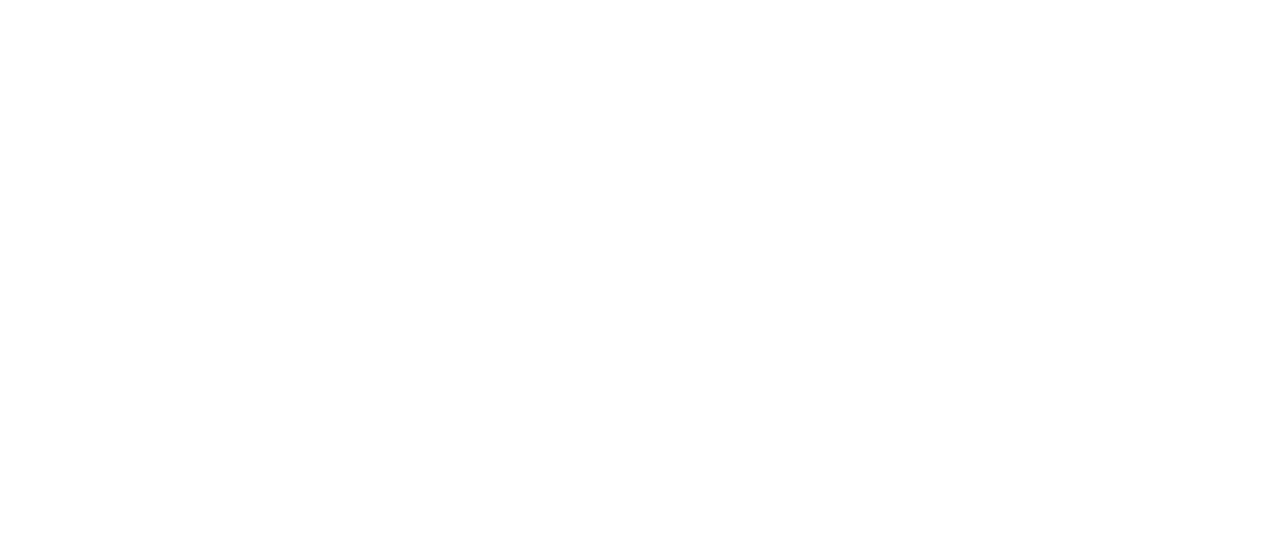
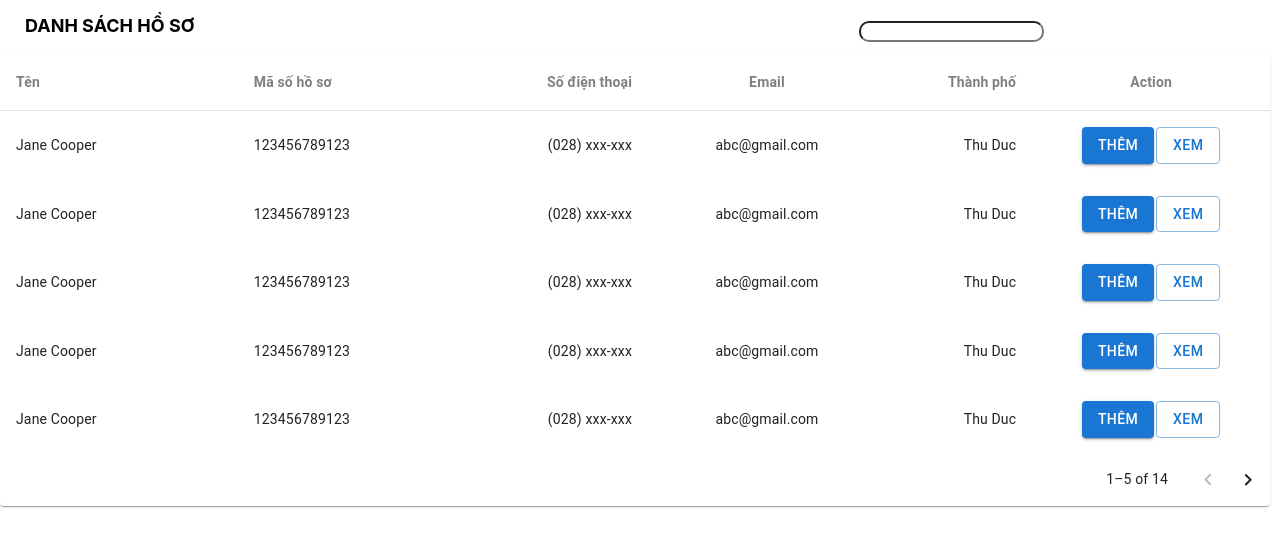
Before and after one commit to TrangPhan27/BMHTTT_FE, a React (Create React App) app: page /File in a window 1280 px wide. Before the commit this address had no page. Shown: the top 546 px of the page. Built offline with nearby package versions, Linux system fonts and the light colour scheme.

Commit message:
Them giao dien danh sach ho so

```diff
--- a/package.json
+++ b/package.json
@@ -5,6 +5,8 @@
   "dependencies": {
     "@emotion/react": "^11.11.1",
     "@emotion/styled": "^11.11.0",
+    "@fortawesome/fontawesome-svg-core": "^6.5.1",
+    "@mui/icons-material": "^5.15.0",
     "@mui/material": "^5.14.20",
     "@testing-library/jest-dom": "^5.17.0",
     "@testing-library/react": "^13.4.0",
@@ -14,6 +16,7 @@
     "react-dom": "^18.2.0",
     "react-router-dom": "^6.20.1",
     "react-scripts": "5.0.1",
+    "sass": "^1.69.5",
     "web-vitals": "^2.1.4"
   },
   "scripts": {
@@ -39,5 +42,8 @@
       "last 1 firefox version",
       "last 1 safari version"
     ]
+  },
+  "devDependencies": {
+    "@fortawesome/fontawesome-free": "^6.5.1"
   }
 }
--- a/src/App.js
+++ b/src/App.js
@@ -6,6 +6,9 @@
 import Home from './pages/home'
 import Login from './pages/login'
 import Customer from './pages/customer';
+import File from './pages/File'
+import '@fortawesome/fontawesome-free/css/all.min.css';
+
 
 function App() {
   return (
@@ -19,6 +22,7 @@
         } />
         <Route path="/login" element={<Login />} />
         <Route path="/customer" element={<Customer />} />
+        <Route path="/File" element={<File />} />
       </Routes>
     </AuthProvider>
     </BrowserRouter>
--- /dev/null
+++ b/src/pages/File.jsx
@@ -0,0 +1,34 @@
+import React from "react";
+import "./File.scss";
+import { FormControl, InputLabel, MenuItem, Select } from "@mui/material";
+import TableDashboard from "./TableDashboard";
+
+
+function File() {
+  return (
+    <div className="Customer-container">
+      <div className="allbox">
+        <div className="labelbox">
+          <p className="textlable">DANH SÁCH HỒ SƠ</p>
+          <div className="searchbox">
+            <input type="text" className="searchinput" />
+          </div>
+          {/* <div className="sortbox">
+            <select name="cars" id="cars" className="sortinput">
+              <option value="volvo">1</option>
+              <option value="saab">2</option>
+              <option value="mercedes">3</option>
+              <option value="audi">4</option>
+            </select>
+          </div> */}
+        </div>
+        <div className="table">
+          <TableDashboard />
+
+        </div>
+      </div>
+    </div>
+  );
+}
+
+export default File;
--- /dev/null
+++ b/src/pages/File.scss
@@ -0,0 +1,60 @@
+.Customer-container {
+  display: flex;
+  flex-direction: column;
+  margin-top: 10px;
+  padding-right: 10px;
+  .totalbox{
+    display: flex;
+    flex-direction: row;
+    justify-content: flex-end;
+
+  }
+  .totaltable {
+    height: 100px;
+    display: flex;
+    flex-direction: row;
+    border-radius: 10px;
+    padding-right: 30px;
+    margin-bottom: 20px;
+    background-color: white;
+
+  }
+  .labelbox{
+    display: grid;
+    grid-template-columns: auto auto auto auto auto auto auto auto;
+  }
+  .allbox {
+    display: grid;
+    background-color: white;
+    border-radius: 10px;
+
+    grid-column: 1;
+  }
+  .textlable{
+    margin-left: 25px;
+    font-weight: 700;
+    margin-top: 5px;
+    font-size: 18px;
+
+  }
+  .searchbox {
+    margin-top: 10px;
+    grid-column: 7;
+  }
+  .sortbox {
+    margin-top: 10px;
+   grid-column: 8;
+  }
+  .table {
+  }
+  .searchinput{
+   margin-right: 5px;
+   border-radius: 10px;
+  }
+  .sortinput
+  {
+
+    border-radius: 10px;
+  }
+
+}
--- /dev/null
+++ b/src/pages/TableDashboard.jsx
@@ -0,0 +1,272 @@
+import * as React from "react";
+import Paper from "@mui/material/Paper";
+import Table from "@mui/material/Table";
+import TableBody from "@mui/material/TableBody";
+import TableCell from "@mui/material/TableCell";
+import TableContainer from "@mui/material/TableContainer";
+import TableHead from "@mui/material/TableHead";
+import TablePagination from "@mui/material/TablePagination";
+import TableRow from "@mui/material/TableRow";
+import { Button, IconButton } from "@mui/material";
+// import Menu from '@mui/material/Menu';
+// import MenuItem from '@mui/material/MenuItem';
+// import IconButton from '@mui/material/IconButton';
+// import MoreVertIcon from '@mui/icons-material/MoreVert';
+
+
+
+const columns = [
+  { id: "name", label: "Tên", minWidth: 150 },
+  { id: "Uuid", label: "Mã số hồ sơ", minWidth: 100 },
+  {
+    id: "phone",
+    label: "Số điện thoại",
+    minWidth: 150,
+    align: "right",
+    format: (value) => value.toLocaleString("en-US"),
+  },
+  {
+    id: "email",
+    label: "Email",
+    minWidth: 150,
+    align: "center",
+  },
+  {
+    id: "country",
+    label: "Thành phố",
+    minWidth: 80,
+    align: "right",
+  },
+  {
+    id: "Action",
+    label: "Action",
+    minWidth: 150,
+    align: "center",
+
+  },
+];
+
+function createData(name, Uuid, phone, email, country, Action) {
+  return { name, Uuid, phone, email, country };
+}
+
+const rows = [
+  createData(
+    "Jane Cooper",
+    "123456789123",
+    "(028) xxx-xxx",
+    "abc@gmail.com",
+    "Thu Duc",
+    "Accept"
+  ), createData(
+    "Jane Cooper",
+    "123456789123",
+    "(028) xxx-xxx",
+    "abc@gmail.com",
+    "Thu Duc",
+    "Accept"
+  ), createData(
+    "Jane Cooper",
+    "123456789123",
+    "(028) xxx-xxx",
+    "abc@gmail.com",
+    "Thu Duc",
+    "Accept"
+  ), createData(
+    "Jane Cooper",
+    "123456789123",
+    "(028) xxx-xxx",
+    "abc@gmail.com",
+    "Thu Duc",
+    "Accept"
+  ), createData(
+    "Jane Cooper",
+    "123456789123",
+    "(028) xxx-xxx",
+    "abc@gmail.com",
+    "Thu Duc",
+    "Accept"
+  ), createData(
+    "Jane Cooper",
+    "123456789123",
+    "(028) xxx-xxx",
+    "abc@gmail.com",
+    "Thu Duc",
+    "Accept"
+  ), createData(
+    "Jane Cooper",
+    "123456789123",
+    "(028) xxx-xxx",
+    "abc@gmail.com",
+    "Thu Duc",
+    "Accept"
+  ), createData(
+    "Jane Cooper",
+    "123456789123",
+    "(028) xxx-xxx",
+    "abc@gmail.com",
+    "Thu Duc",
+    "Accept"
+  ), createData(
+    "Jane Cooper",
+    "123456789123",
+    "(028) xxx-xxx",
+    "abc@gmail.com",
+    "Thu Duc",
+    "Accept"
+  ), createData(
+    "Jane Cooper",
+    "123456789123",
+    "(028) xxx-xxx",
+    "abc@gmail.com",
+    "Thu Duc",
+    "Accept"
+  ), createData(
+    "Jane Cooper",
+    "123456789123",
+    "(028) xxx-xxx",
+    "abc@gmail.com",
+    "Thu Duc",
+    "Accept"
+  ), createData(
+    "Jane Cooper",
+    "123456789123",
+    "(028) xxx-xxx",
+    "abc@gmail.com",
+    "Thu Duc",
+    "Accept"
+  ), createData(
+    "Jane Cooper",
+    "123456789123",
+    "(028) xxx-xxx",
+    "abc@gmail.com",
+    "Thu Duc",
+    "Accept"
+  ), createData(
+    "Jane Cooper",
+    "123456789123",
+    "(028) xxx-xxx",
+    "abc@gmail.com",
+    "Thu Duc",
+    "Accept"
+  ),
+];
+
+
+
+export default function TableDashboard() {
+  const [page, setPage] = React.useState(0);
+  const [rowsPerPage, setRowsPerPage] = React.useState(5);
+
+  const handleChangePage = (event, newPage) => {
+    setPage(newPage);
+  };
+
+  const handleChangeRowsPerPage = (event) => {
+    setRowsPerPage(+event.target.value);
+    setPage(0);
+  };
+
+  return (
+    <Paper sx={{ width: "100%", overflow: "hidden" }}>
+      <TableContainer sx={{ maxHeight: 440 }}>
+        <Table stickyHeader aria-label="sticky table">
+          <TableHead>
+            <TableRow>
+              {columns.map((column) => (
+                <TableCell
+                  key={column.id}
+                  align={column.align}
+                  style={{ minWidth: column.minWidth, fontWeight: 600, color: "gray" }}
+                >
+                  {column.label}
+                </TableCell>
+              ))}
+            </TableRow>
+          </TableHead>
+          <TableBody>
+            {rows
+              .slice(page * rowsPerPage, page * rowsPerPage + rowsPerPage)
+              .map((row) => {
+                return (
+                  <TableRow hover role="checkbox" tabIndex={-1} key={row.code}>
+                    {columns.map((column) => {
+                      const value = row[column.id];
+                      if (column.label != "Action") {
+                        return (
+                            <TableCell key={column.id} align={column.align} style={{ borderBottom: "none" }}>
+                              {column.format && typeof value === "number"
+                                ? column.format(value)
+                                : value}
+                            </TableCell>
+                        );
+                      }
+                      return (
+                        <TableCell key={column.id} align={column.align} style={{ borderBottom: "none" }}>
+                          <Button variant="contained" sx = {{mr:"1%"}}>Thêm</Button>
+                          <Button variant="outlined">Xem</Button>
+                        </TableCell>
+                      );
+                    })}
+                  </TableRow>
+                );
+              })}
+          </TableBody>
+        </Table>
+      </TableContainer>
+      <TablePagination
+        rowsPerPageOptions={5}
+        component="div"
+        count={rows.length}
+        rowsPerPage={rowsPerPage}
+        page={page}
+        onPageChange={handleChangePage}
+        onRowsPerPageChange={handleChangeRowsPerPage}
+      />
+    </Paper>
+  );
+  // const ActionMenu = ({ row }) => {
+  //   const [anchorEl, setAnchorEl] = React.useState(null);
+
+  //   const handleClick = (event) => {
+  //     setAnchorEl(event.currentTarget);
+  //   };
+
+  //   const handleClose = () => {
+  //     setAnchorEl(null);
+  //   };
+
+  //   const handleView = () => {
+  //     // Xử lý logic khi chọn 'Xem đánh giá'
+  //     handleClose();
+  //   };
+
+  //   const handleAddReview = () => {
+  //     // Xử lý logic khi chọn 'Thêm đánh giá'
+  //     handleClose();
+  //   };
+
+  //   return (
+  //     <div>
+  //       <IconButton
+  //         aria-controls="simple-menu"
+  //         aria-haspopup="true"
+  //         onClick={handleClick}
+  //       >
+  //         <MoreVertIcon />
+  //       </IconButton>
+  //       <Menu
+  //         id="simple-menu"
+  //         anchorEl={anchorEl}
+  //         keepMounted
+  //         open={Boolean(anchorEl)}
+  //         onClose={handleClose}
+  //       >
+  //         <MenuItem onClick={handleView}>Xem đánh giá</MenuItem>
+  //         <MenuItem onClick={handleAddReview}>Thêm đánh giá</MenuItem>
+  //       </Menu>
+  //     </div>
+  //   );
+  // };
+
+}
--- /dev/null
+++ b/src/pages/TableDashboard.scss
@@ -0,0 +1 @@
+.TableDashboard-container{}
```
Also changed, not shown: 1 other file (tests, documents, lock files or other folders).
